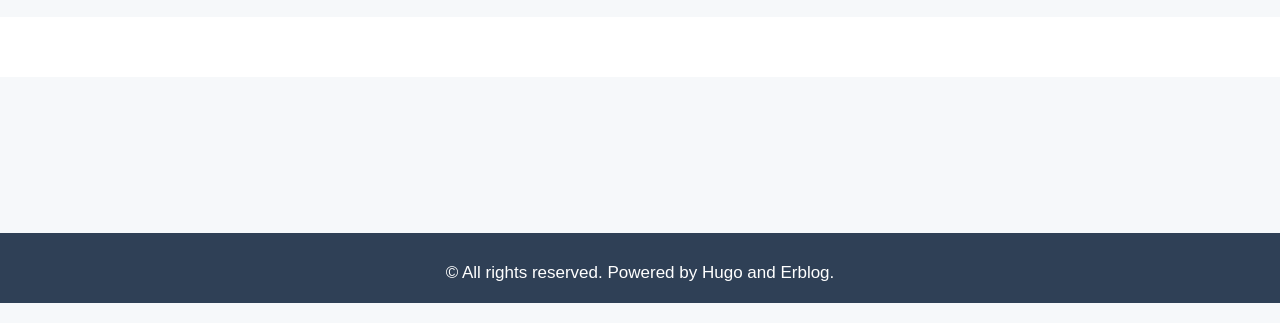
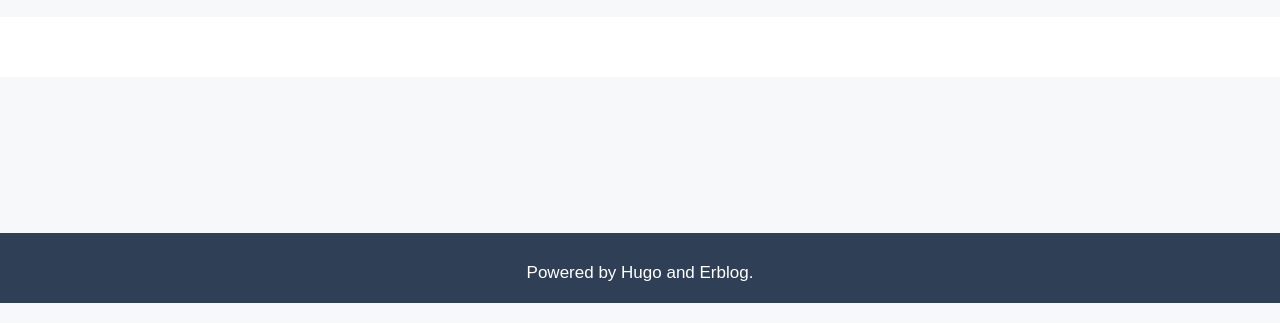
Before and after one commit to zzhang-18/zzhang-18.github.io, a plain HTML site: page index.html in a window 1280 px wide. Shown: the part 477-800 px from the top of the page. Drawn offline with nearby package versions, Linux system fonts and the light colour scheme; some packages are replaced by stand-ins of ours.

Commit message:
Update index.html

```diff
--- a/index.html
+++ b/index.html
@@ -149,7 +149,7 @@ layui.use('element', function(){
 
 
     <div class="layui-container">
-        <p class="copyright">&copy; All rights reserved. Powered by <a href='https://gohugo.io' style='color:#FFFFFF'>Hugo</a> and <a href='https://github.com/ertuil/erblog' style='color:#FFFFFF'>Erblog</a>.</p>
+        <p class="copyright">Powered by <a href='https://gohugo.io' style='color:#FFFFFF'>Hugo</a> and <a href='https://github.com/ertuil/erblog' style='color:#FFFFFF'>Erblog</a>.</p>
     </div>
 </footer>
 
```
